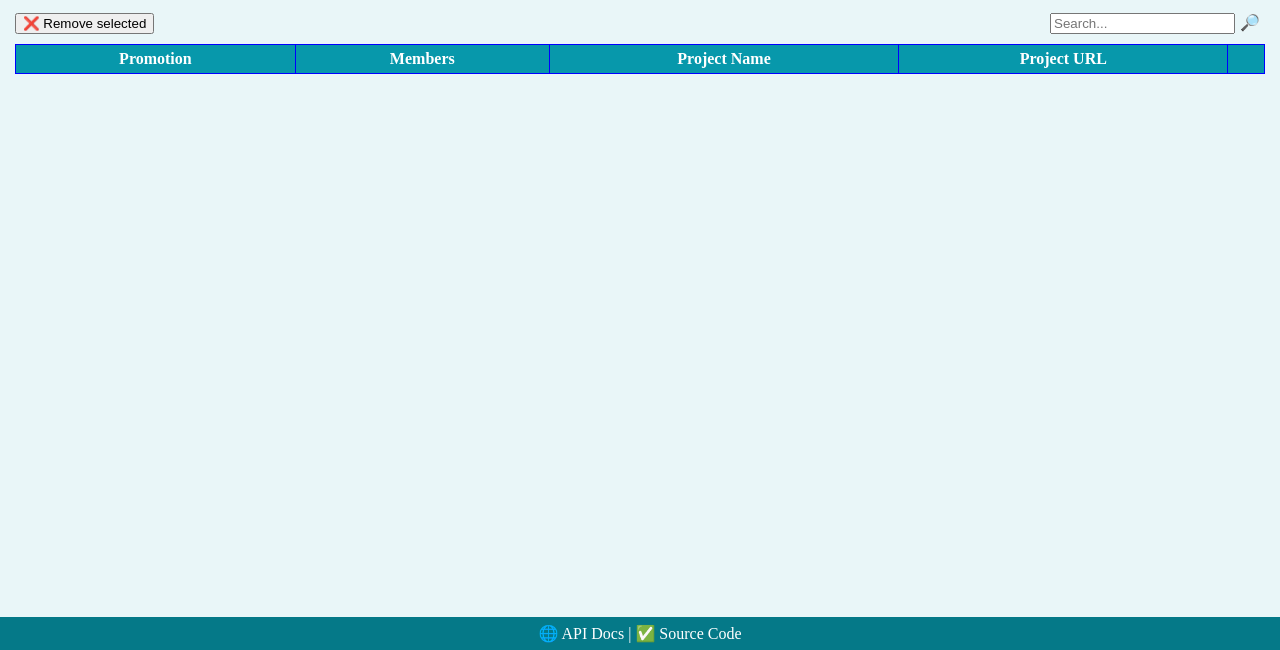
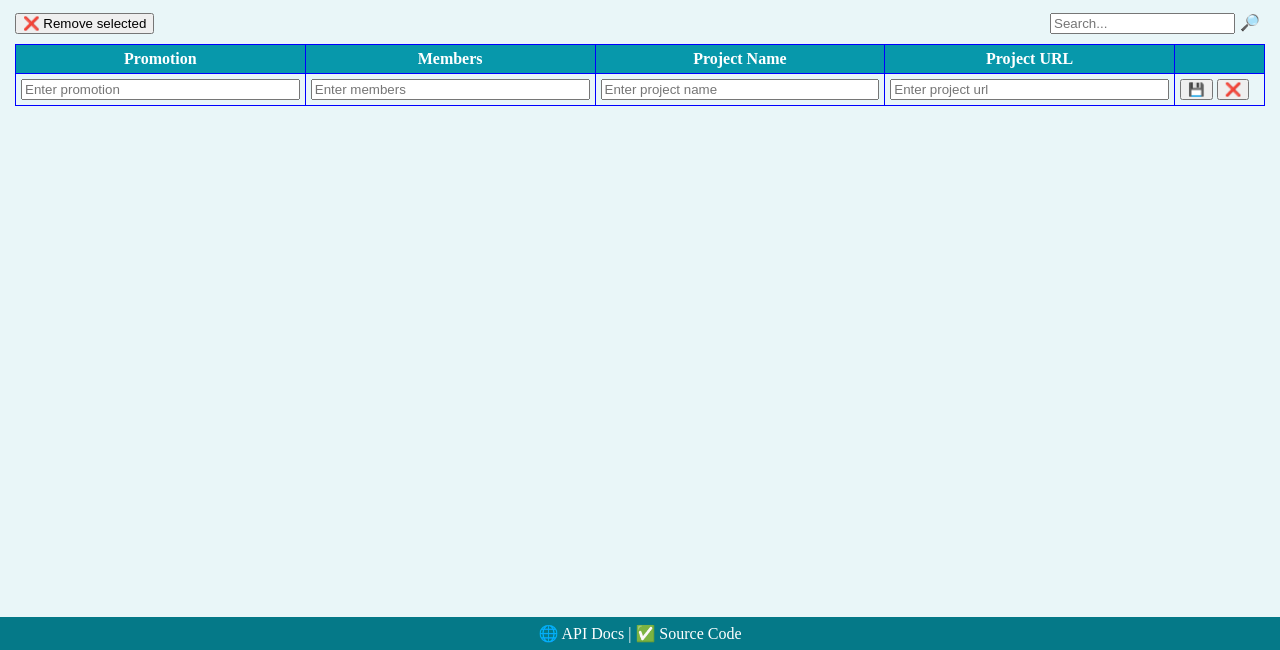
Before and after one commit to constantinraulivan/team-networking, a website built with webpack: page src/index.html in a window 1280 px wide. Shown: the part 150-800 px from the top of the page. Built offline with nearby package versions, Linux system fonts and the light colour scheme; files whose address does not match are found by name.

Commit message:
static form for create team

```diff
--- a/src/index.html
+++ b/src/index.html
@@ -25,8 +25,15 @@
         <input type="search" name="search" id="search" placeholder="Search..." />
         <label for="searc">🔎</label>
       </div>
-
+      <form action="secretary.html" method="get">
         <table id="teamsTable">
+          <colgroup>
+            <col span="1" />
+            <col span="1" />
+            <col span="1" />
+            <col span="1" />
+            <col span="1" style="width: 90px" />
+          </colgroup>
           <thead>
             <tr>
               <th>Promotion</th>
@@ -37,7 +44,28 @@
             </tr>
           </thead>
           <tbody></tbody>
+          <tfoot>
+            <tr>
+              <td>
+                <input type="text" name="promotion" id="promotion" placeholder="Enter promotion" required />
+              </td>
+              <td>
+                <input type="text" name="members" id="members" placeholder="Enter members" required />
+              </td>
+              <td>
+                <input type="text" name="projectname" id="projectname" placeholder="Enter project name" required />
+              </td>
+              <td>
+                <input type="text" name="url" id="url" placeholder="Enter project url" required />
+              </td>
+              <td>
+                <button type="submit">💾</button>
+                <button type="reset">❌</button>
+              </td>
+            </tr>
+          </tfoot>
         </table>
+      </form>
     </section>
 
     <footer>🌐 API Docs | ✅ Source Code</footer>
--- a/src/style.css
+++ b/src/style.css
@@ -95,3 +95,8 @@ td {
 #teamsTable tr:nth-child(even) {
   background-color: #f2f2f2;
 }
+
+#teamsTable input:not([type="image" i]) {
+  width: 100%;
+  box-sizing: border-box;
+}
```
Lines whose indentation alone changed are shown as unchanged.
